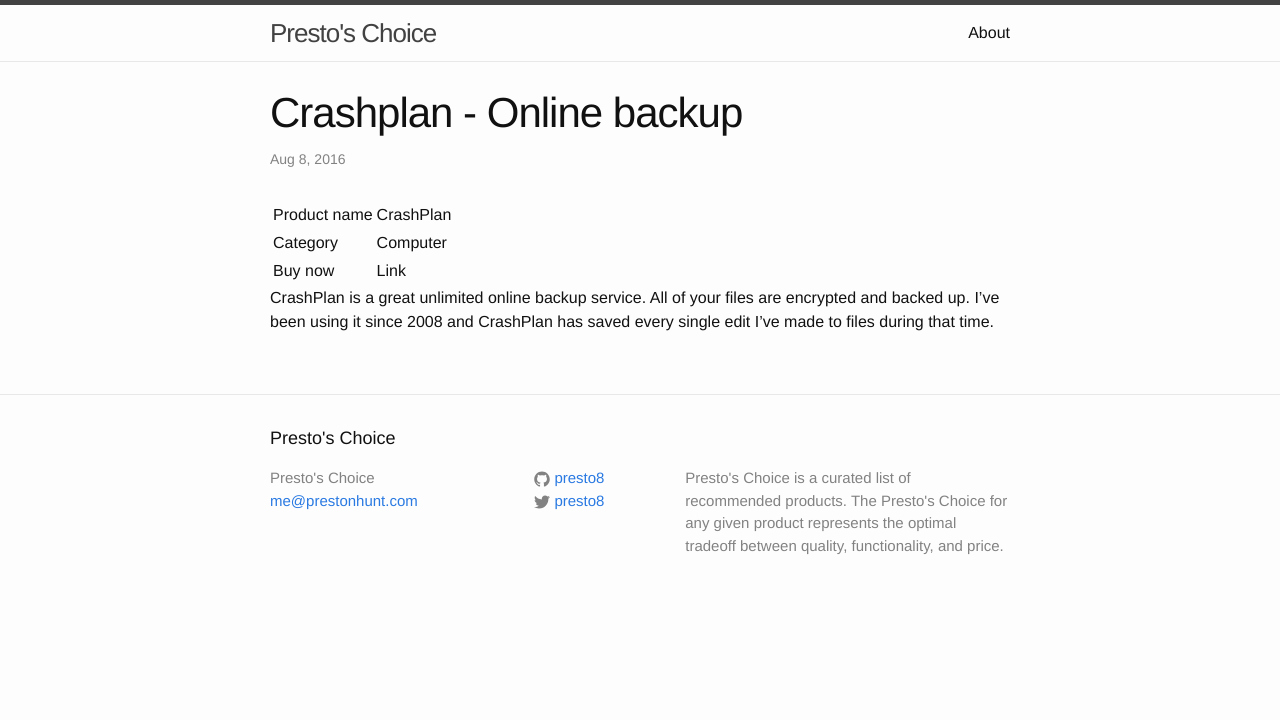
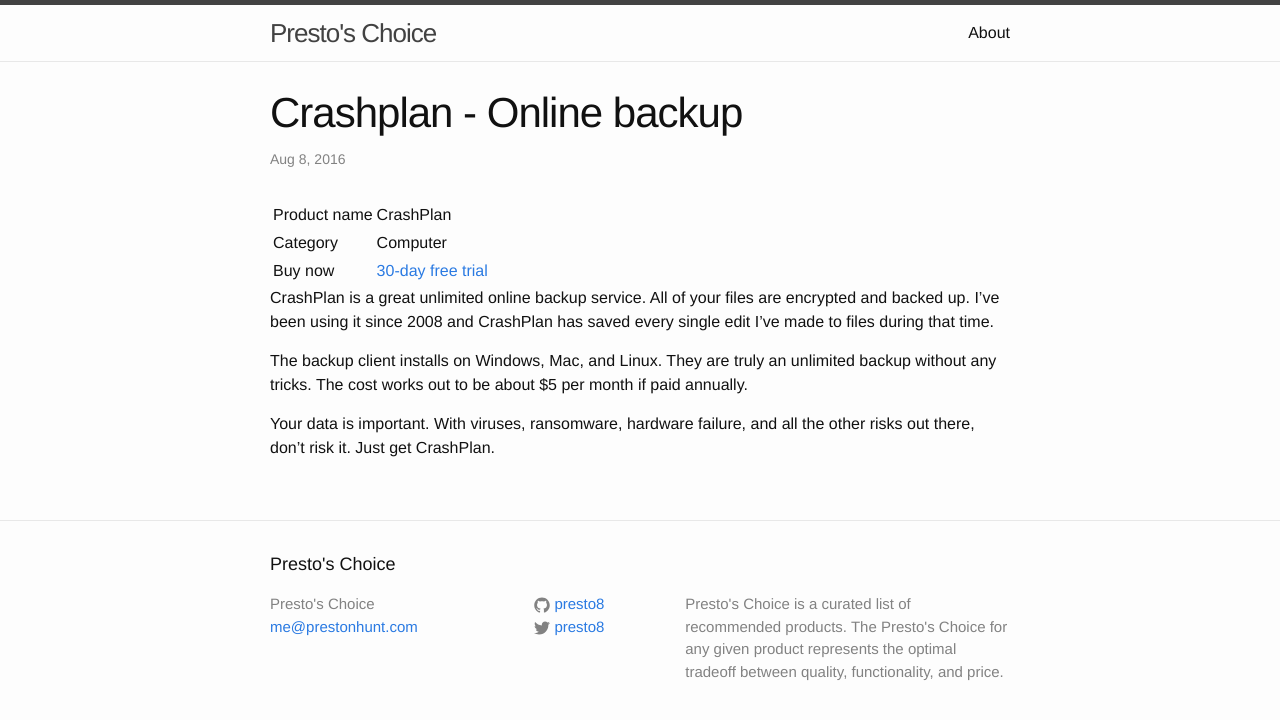
Before and after one commit to presto8/prestoschoice, a Jekyll site: the page built from _posts/2016-08-08-crashplan.md, in a window 1280 px wide. Shown: the top 720 px of the page. Built offline with Jekyll 4.4.1, drawn with Linux system fonts in a browser that asks for light colours.

Commit message:
CrashPlan edits

```diff
--- a/_posts/2016-08-08-crashplan.md
+++ b/_posts/2016-08-08-crashplan.md
@@ -5,10 +5,17 @@
 categories: computer
 ---
 
-| Product name | CrashPlan |
-| Category     | Computer  |
-| Buy now      | Link      |
+| Product name | CrashPlan                                               |
+| Category     | Computer                                                |
+| Buy now      | [30-day free trial](https://store.crashplan.com/store/) |
 
 CrashPlan is a great unlimited online backup service. All of your files are
 encrypted and backed up. I've been using it since 2008 and CrashPlan has saved
 every single edit I've made to files during that time.
+
+The backup client installs on Windows, Mac, and Linux. They are truly an
+unlimited backup without any tricks. The cost works out to be about $5 per
+month if paid annually.
+
+Your data is important. With viruses, ransomware, hardware failure, and all the
+other risks out there, don't risk it. Just get CrashPlan.
```
